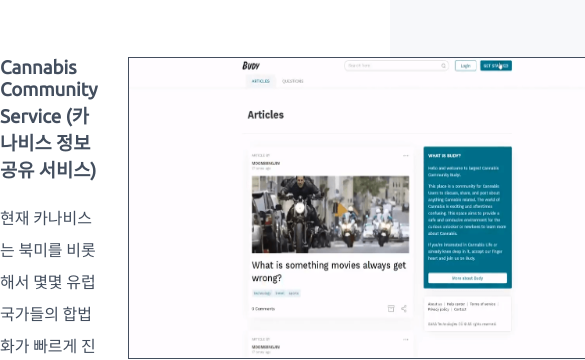
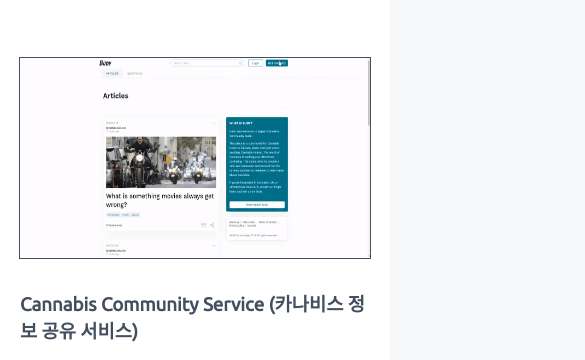
Before and after one commit to sungjin-moon/moonsj.log, a Gatsby site: page /projects/Budy/ in a window 390 px wide. Shown: the part 453-813 px from the top of the page, 585 px wide, since content can reach past the window. Built offline with nearby package versions, Linux system fonts and the light colour scheme; Gatsby itself is replaced by a stand-in of ours.

Commit message:
mobile layout - project view

```diff
--- a/package.json
+++ b/package.json
@@ -12,7 +12,7 @@
     "@fortawesome/react-fontawesome": "^0.1.11",
     "babel-plugin-styled-components": "^1.10.7",
     "gatsby": "^2.20.12",
-    "gatsby-cli": "^2.12.61",
+    "gatsby-cli": "^2.12.63",
     "gatsby-image": "^2.3.1",
     "gatsby-plugin-manifest": "^2.3.3",
     "gatsby-plugin-offline": "^3.1.2",
--- a/src/components/Desktop.js
+++ b/src/components/Desktop.js
@@ -35,6 +35,11 @@ const View = styled.div`
   width: 500px;
   height: 400px;
   position: relative;
+
+  @media (max-width: 774px) {
+    width: 100%;
+    margin-bottom: 40px;
+  }
   .desktop-img {
     width: 100%;
     height: 100%;
--- a/src/components/Mobile.js
+++ b/src/components/Mobile.js
@@ -35,6 +35,9 @@ const View = styled.div`
   width: 500px;
   height: 400px;
   position: relative;
+  @media (max-width: 774px) {
+    width: 100%;
+  }
   .mobile-img {
     width: 100%;
     height: 100%;
--- a/src/components/SkillBox.js
+++ b/src/components/SkillBox.js
@@ -51,17 +51,20 @@ function SkillBox({ type, skills }) {
 
 SkillBox.defaultProps = {
   type: "frontend",
-  skills: []
+  skills: [],
 }
 
 SkillBox.propTypes = {
   type: PropTypes.string,
-  skills: PropTypes.array
+  skills: PropTypes.array,
 }
 
 const View = styled.div`
   padding: 0px 15px;
   position: relative;
+  @media (max-width: 774px) {
+    margin-bottom: 60px;
+  }
   .skillBox-icon {
     position: absolute;
     left: 150px;
--- a/src/templates/project.js
+++ b/src/templates/project.js
@@ -237,6 +237,7 @@ const View = styled.div`
   .inner {
     margin: 0 auto;
     max-width: 1140px;
+    padding: 0px 20px;
   }
   section {
     padding: 60px 0px;
@@ -256,12 +257,27 @@ const View = styled.div`
           margin: 20px 0px;
           line-height: 2;
         }
+        a {
+          display: inline-block;
+        }
+        @media (max-width: 774px) {
+          margin-right: 0px;
+          margin-top: 30px;
+        }
       }
       img {
-        min-width: 500px;
-        max-width: 500px;
+        width: 500px;
         height: 300px;
         border: solid 1px;
+      }
+
+      @media (max-width: 774px) {
+        flex-direction: column-reverse;
+        align-items: center;
+        img {
+          width: 100%;
+          height: 200px;
+        }
       }
     }
   }
@@ -284,6 +300,9 @@ const View = styled.div`
       .section-3-container-achievements {
         line-height: 2;
         margin: 0px;
+        @media (max-width: 774px) {
+          padding-left: 20px;
+        }
       }
     }
   }
@@ -293,6 +312,11 @@ const View = styled.div`
         text-align: center;
         img {
           box-shadow: 0 0.125rem 0.25rem rgba(0, 0, 0, 0.075);
+        }
+        @media (max-width: 774px) {
+          img {
+            display: none;
+          }
         }
       }
     }
@@ -305,6 +329,10 @@ const View = styled.div`
         display: flex;
         justify-content: ${({ type }) =>
           type === "Web app Development" ? "space-between" : "center"};
+
+        @media (max-width: 774px) {
+          flex-direction: column;
+        }
       }
     }
   }
```
Also changed, not shown: 1 other file.
